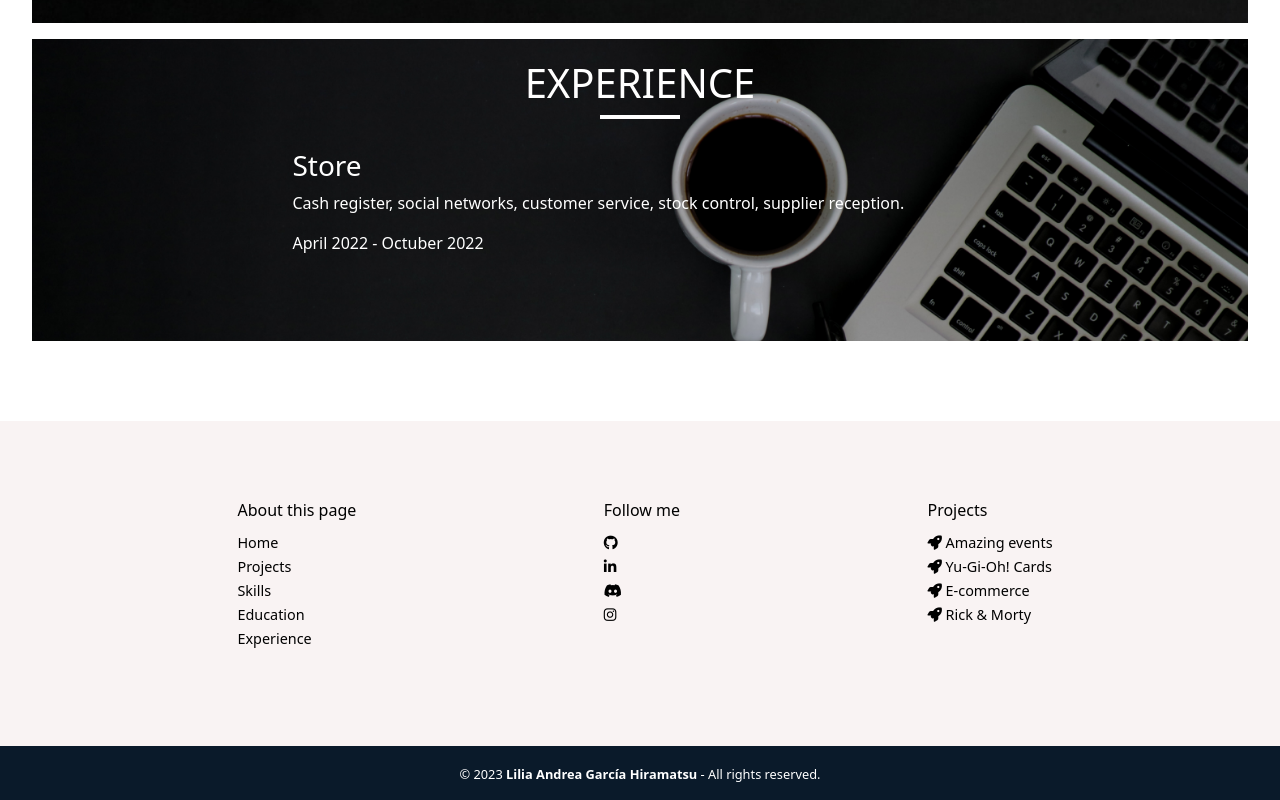
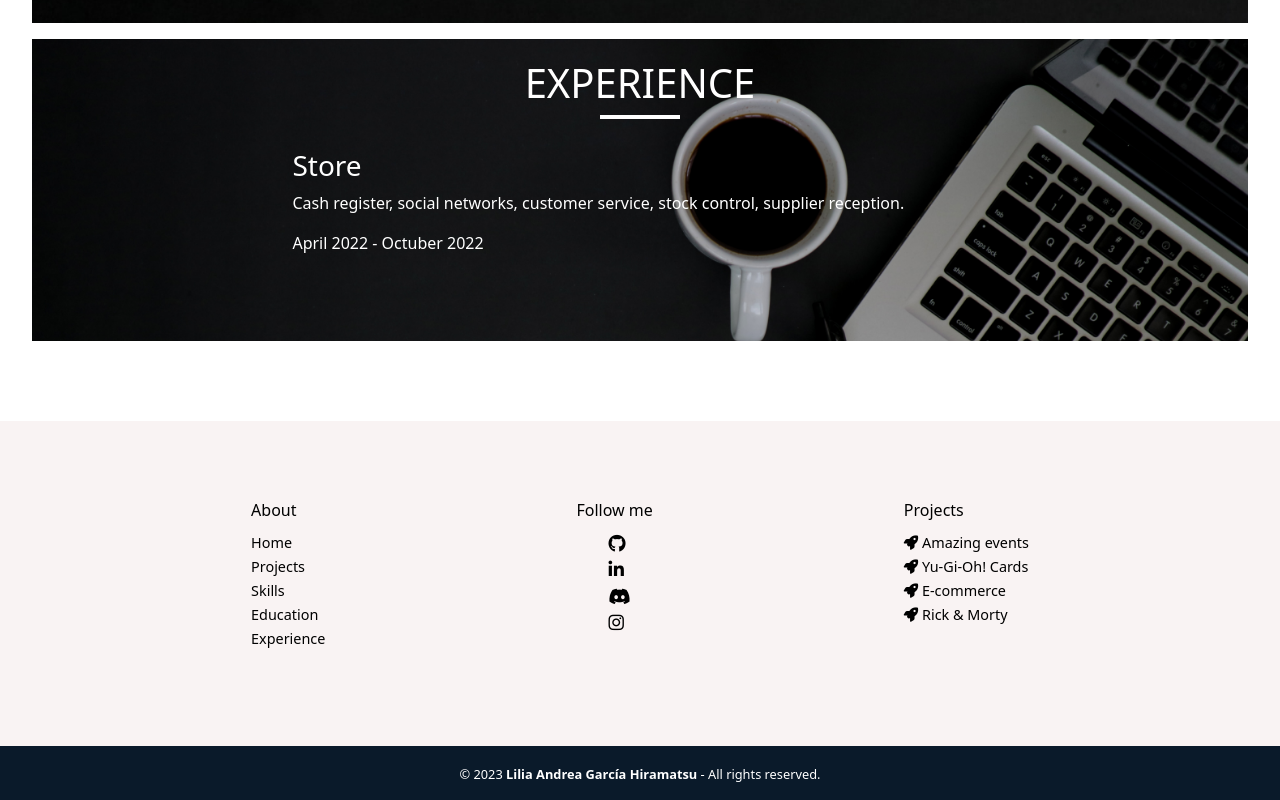
Before and after one commit to LiliaG-hiramatsu/portfolio-Lilia-Garcia, an Angular app: page / in a window 1280 px wide. Shown: the part 4430-5230 px from the top of the page. Built offline with nearby package versions, Linux system fonts and the light colour scheme.

Commit message:
follow me section updated

```diff
--- a/src/app/components/footer/footer.component.html
+++ b/src/app/components/footer/footer.component.html
@@ -1,8 +1,8 @@
 <footer class="pie-pagina">
     <div class="grupo-1">
         <div class="contenido">
-            <h3>About this page</h3>
-            <ul>
+            <h3>About</h3>
+            <ul class="bloque">
                 <li><a href="#home">Home</a></li>
                 <li><a href="#proyectos">Projects</a></li>
                 <li><a href="#skills">Skills</a></li>
@@ -12,7 +12,7 @@
         </div>
         <div class="contenido">
             <h3>Follow me</h3>
-            <ul>
+            <ul class="redes">
                 <li><a href="https://www.github.com/LiliaG-hiramatsu" target="_blank"><i class="fa-brands fa-github"></i></a></li>
                 <li><a href="https://www.linkedin.com/in/liliaghiramatsu" target="_blank"><i class="fa fa-linkedin"></i></a></li>
                 <li><a href="https://www.discord.com/users/#Lili3546"><i class="fa-brands fa-discord"></i></a></li>
@@ -21,7 +21,7 @@
         </div>
         <div class="contenido">
             <h3>Projects</h3>
-            <ul>
+            <ul class="bloque">
                 <li><a href="https://amazingevents.netlify.app/" target="_blank"><i class="fa-solid fa-rocket"></i> Amazing events</a></li>
                 <li><a href="https://yu-gi-ho-cards.netlify.app" target="_blank"><i class="fa-solid fa-rocket"></i> Yu-Gi-Oh! Cards</a></li>
                 <li><a href="https://lahuertamendoza.netlify.app/" target="_blank"><i class="fa-solid fa-rocket"></i> E-commerce</a></li>
--- a/src/styles.css
+++ b/src/styles.css
@@ -264,23 +264,37 @@
 }
 
 .contenido {
-    text-align: left;
+    display: flex;
+    flex-direction: column;
     line-height: 1.5;
 }
 
 .contenido h3 {
-    padding: 0 10px;
+    align-items: center;
     color: rgb(0, 0, 0);
     margin-bottom: 10px;
     font-size: 1em;
 }
 
+.contenido .redes {
+    display: flex;
+    flex-direction: column;
+}
+
+.contenido .redes li {
+    padding-left: 2rem;
+}
+
 .contenido ul {
-    padding-left: 10px;
+    padding-left: 0;
 }
 
 .contenido li {
     list-style: none;
+}
+
+.contenido .redes li a {
+    font-size: 1.1em;
 }
 
 .contenido li a {
```
